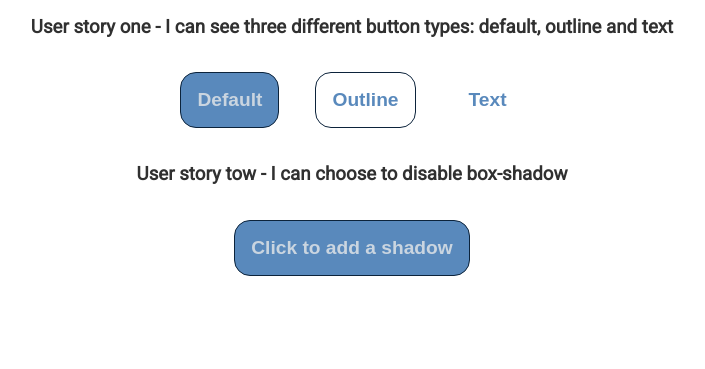
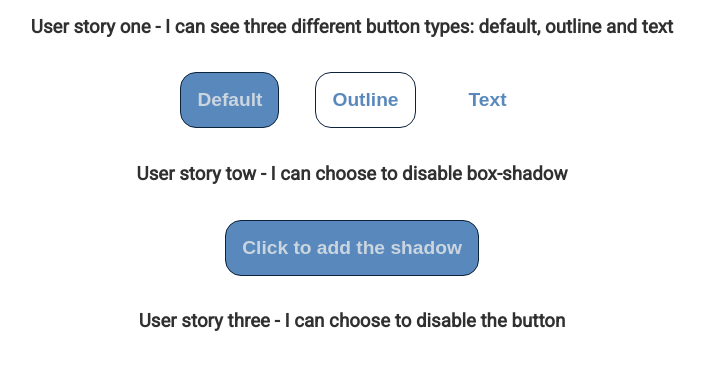
Before and after one commit to paulinemmt/devChallenge_buttonComponent, a website: page index.html in a window 1280 px wide. Both pictures are taken after a click on the button "Click to remove the shadow". Shown: the part 99-468 px from the top of the page, without its empty margins (288-993 px from the left). Drawn offline with nearby package versions, Linux system fonts and the light colour scheme.

Commit message:
Start user Story 3

```diff
--- a/index.html
+++ b/index.html
@@ -31,5 +31,7 @@
         <h3 class="parent-box-shadow">User story tow - I can choose to disable box-shadow</h3>
         <button class="default box-shadow">Click to remove the shadow</button>
 
+        <h3 class="parent-disable">User story three - I can choose to disable the button</h3>
+
     </body>
 </html>
--- a/index.js
+++ b/index.js
@@ -8,11 +8,11 @@ $ (function () {
     $buttonForBoxShadow.click(function(){
         if(this.classList.contains('box-shadow')){
             $(this).removeClass('box-shadow');
-            let $textToReplace = $(this).text().replace("Click to remove the shadow","Click to add a shadow");
+            let $textToReplace = $(this).text().replace("Click to remove the shadow","Click to add the shadow");
             $(this).text($textToReplace);
     }else{
         $(this).addClass('box-shadow');
-        let $textToReplace= $(this).text().replace("Click to add a shadow","Click to remove the shadow");
+        let $textToReplace= $(this).text().replace("Click to add the shadow","Click to remove the shadow");
         $(this).text($textToReplace);
     }
     })
```
